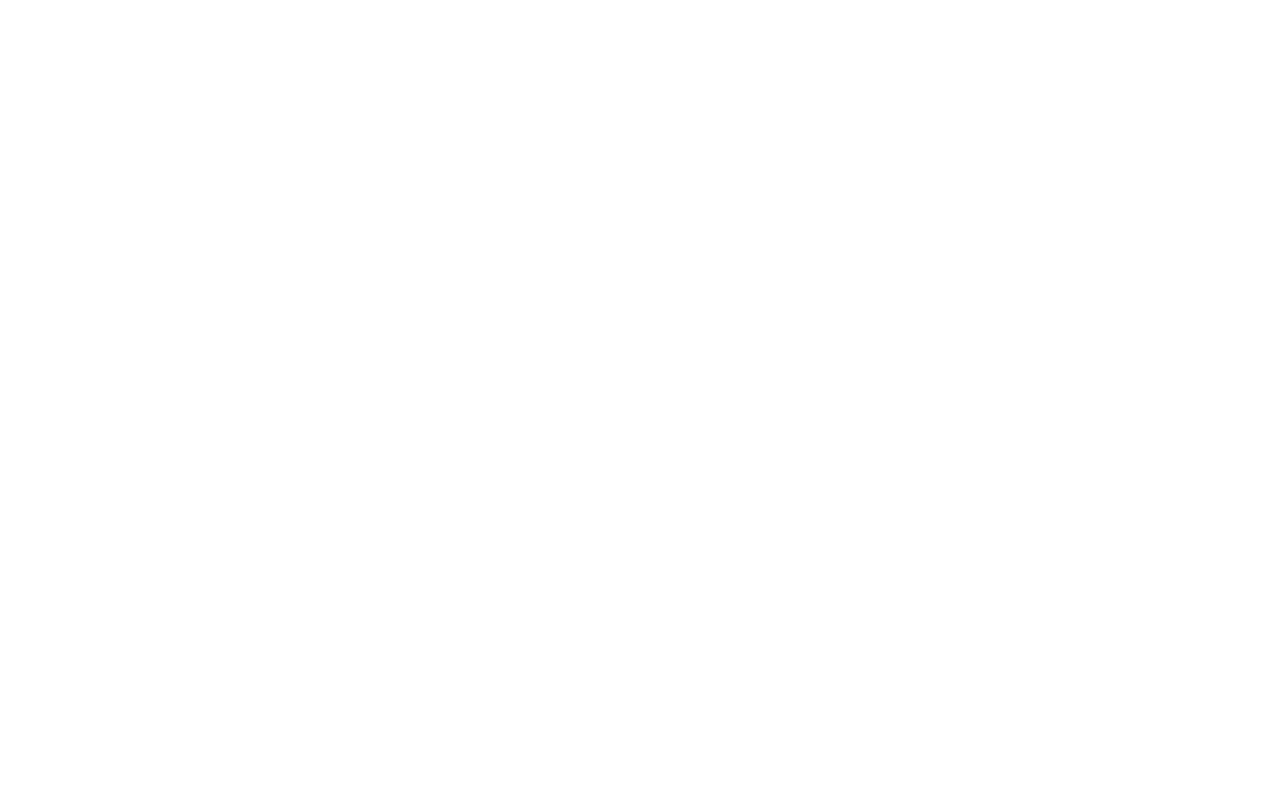
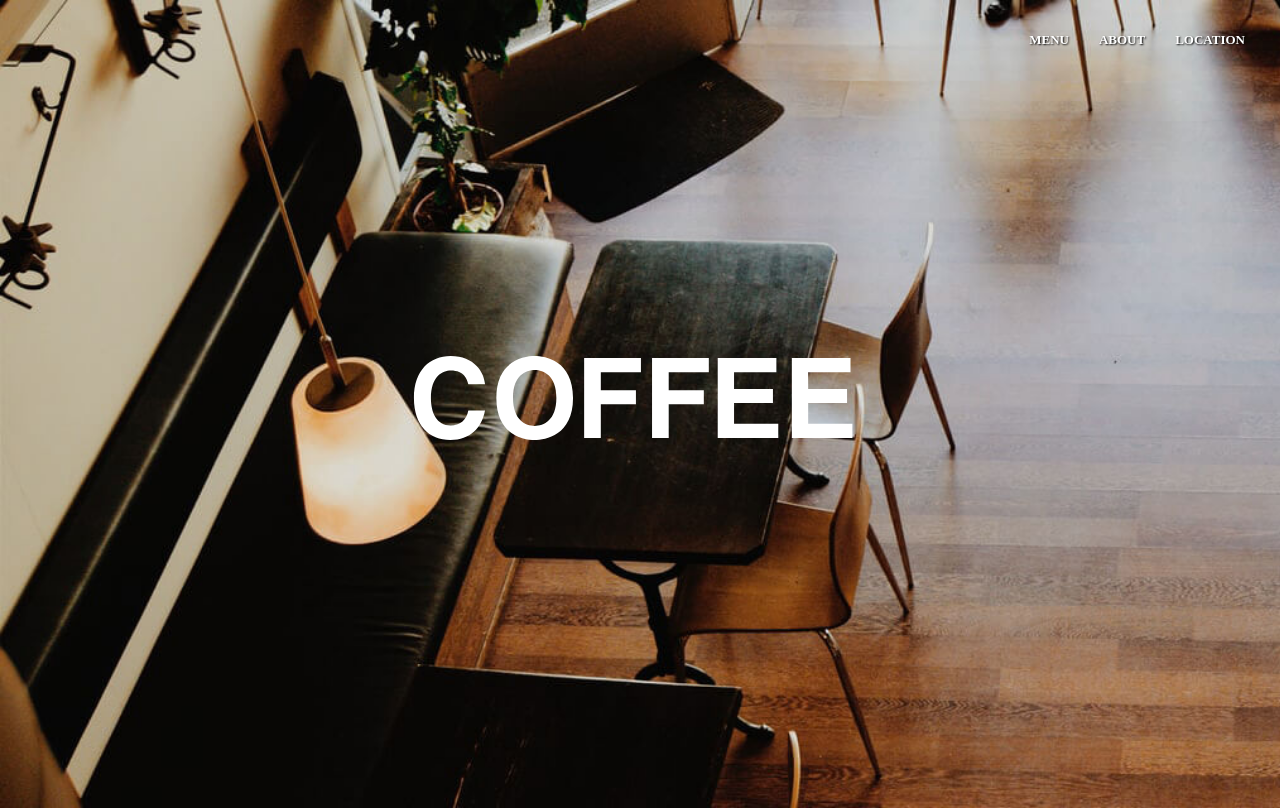
Before and after one commit to yurihoka/practice-website-COFFEE, a plain HTML site: page index.html in a window 1280 px wide. Drawn offline with Linux system fonts and the light colour scheme.

Commit message:
add header part html and css and img

```diff
--- a/index.html
+++ b/index.html
@@ -1,12 +1,26 @@
 <!DOCTYPE html>
 <html lang="ja">
-    <head>
-        <meta charset="utf-8">
-        <meta name="description" content="coffee website for practice">
-        <meta name="keywords" content="HTML, CSS, Javascript">
-        <meta name="viewport" content="width=device-width, initial-scale=1.0">
-        <title>COFFEE</title>
-        <link rel="stylesheet" href="style.css">
-        <link rel="icon" href="img/favicon.ico">
-    </head>
+  <head>
+    <meta charset="utf-8" />
+    <meta name="description" content="coffee website for practice" />
+    <meta name="keywords" content="HTML, CSS, Javascript" />
+    <meta name="viewport" content="width=device-width, initial-scale=1.0" />
+    <title>COFFEE</title>
+    <link rel="stylesheet" href="style.css" />
+    <link rel="icon" href="img/favicon.ico" />
+  </head>
+  <body>
+    <header>
+      <nav class="navbar">
+        <ul>
+          <li><a href="#">MENU</a></li>
+          <li><a href="#">ABOUT</a></li>
+          <li><a href="#">LOCATION</a></li>
+        </ul>
+      </nav>
+      <div class="mainvisual">
+        <img src="img/logo.svg" alt="coffee" />
+      </div>
+    </header>
+  </body>
 </html>
--- a/style.css
+++ b/style.css
@@ -0,0 +1,42 @@
+body {
+  background-image: url(img/mainvisual.jpg);
+  background-size: cover;
+  width: 100%;
+  background-repeat: no-repeat;
+  height: 770px;
+}
+
+header {
+    margin-top: 30px;
+    margin-right: 30px;
+}
+
+.navbar ul {
+  text-align: right;
+}
+
+.navbar li {
+  display: inline-block;
+  list-style-type: none;
+}
+
+.navbar a {
+  text-decoration: none;
+  font-size: 13px;
+  font-weight: bold;
+  margin: 13px;
+  color: white;
+  text-shadow: 1px 1px 2px black;
+  transition: 0.5s;
+}
+
+.navbar a:hover {
+  color: red;
+}
+
+.mainvisual {
+  display: flex;
+  align-items: center;
+  justify-content: center;
+  margin-top: 300px;
+}
```
Also changed, not shown: img/logo.svg (added), img/mainvisual.jpg (added).
